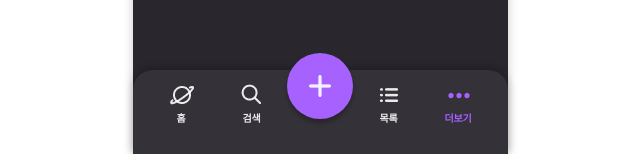
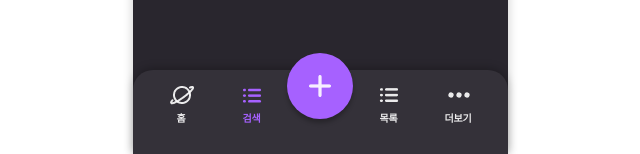
Before and after one commit to KMU-WINK/OMO, a React (Create React App) app in the folder front/: page /search in a window 1280 px wide. Shown: the part 658-812 px from the top of the page, without its empty margins (320-960 px from the left). Built offline with nearby package versions, Linux system fonts and the light colour scheme; a web font is replaced by a local one.

Commit message:
footer 클릭 시 컬러변경 적용

```diff
--- a/front/src/components/common/footer.js
+++ b/front/src/components/common/footer.js
@@ -27,6 +27,28 @@ const Footer = (props) => {
                     <div onClick={() => history.push('/main')}/>
                     <p>홈</p>
                 </HomeWrap>
+                { props.page === "search" ?
+                    <div>
+                        <SearchWrap>
+                            <div onClick={() => history.push('/search')} style={listPurple}/>
+                            <p style={{color: "#A661FF"}}>검색</p>
+                        </SearchWrap>
+                        <PlusWrap>
+                            <div className={"circle"}>
+                                <div className={"plus"} onClick={() => history.push('/create')}/>
+                            </div>
+                        </PlusWrap>
+                        <ListWrap>
+                            <div onClick={() => history.push('/list')}/>
+                            <p>목록</p>
+                        </ListWrap>
+                        <MoreWrap>
+                            <div onClick={() => history.push('/moreDetail')}/>
+                            <p>더보기</p>
+                        </MoreWrap>
+                    </div>
+                    : props.page === "list" ?
+                        <div>
                         <SearchWrap>
                             <div onClick={() => history.push('/search')}/>
                             <p>검색</p>
@@ -36,8 +58,6 @@ const Footer = (props) => {
                                 <div className={"plus"} onClick={() => history.push('/create')}/>
                             </div>
                         </PlusWrap>
-                { props.page === "list" ?
-                    <div>
                         <ListWrap>
                             <div onClick={() => history.push('/list')} style={listPurple}/>
                             <p style={{color: "#A661FF"}}>목록</p>
@@ -49,6 +69,15 @@ const Footer = (props) => {
                     </div>
                     :
                     <div>
+                        <SearchWrap>
+                            <div onClick={() => history.push('/search')}/>
+                            <p>검색</p>
+                        </SearchWrap>
+                        <PlusWrap>
+                            <div className={"circle"}>
+                                <div className={"plus"} onClick={() => history.push('/create')}/>
+                            </div>
+                        </PlusWrap>
                         <ListWrap>
                             <div onClick={() => history.push('/list')}/>
                             <p>목록</p>
@@ -58,7 +87,6 @@ const Footer = (props) => {
                             <p style={{color: "#A661FF"}}>더보기</p>
                         </MoreWrap>
                     </div>
-
                 }
             </Wrap>
         </BackGround>
--- a/front/src/pages/MoreDetail.js
+++ b/front/src/pages/MoreDetail.js
@@ -134,7 +134,7 @@ function MoreDetail(props) {
                     </div>
                 </div>
             </div>
-            <Footer />
+            <Footer page={"more"} />
         </div>
     );
 }
--- a/front/src/pages/Search.js
+++ b/front/src/pages/Search.js
@@ -269,7 +269,7 @@ const Search = (props) => {
                         : null
                 }
             </div>
-            <Footer />
+            <Footer page={"search"} />
         </div>
     )
 }
```
Lines whose indentation alone changed are shown as unchanged.
